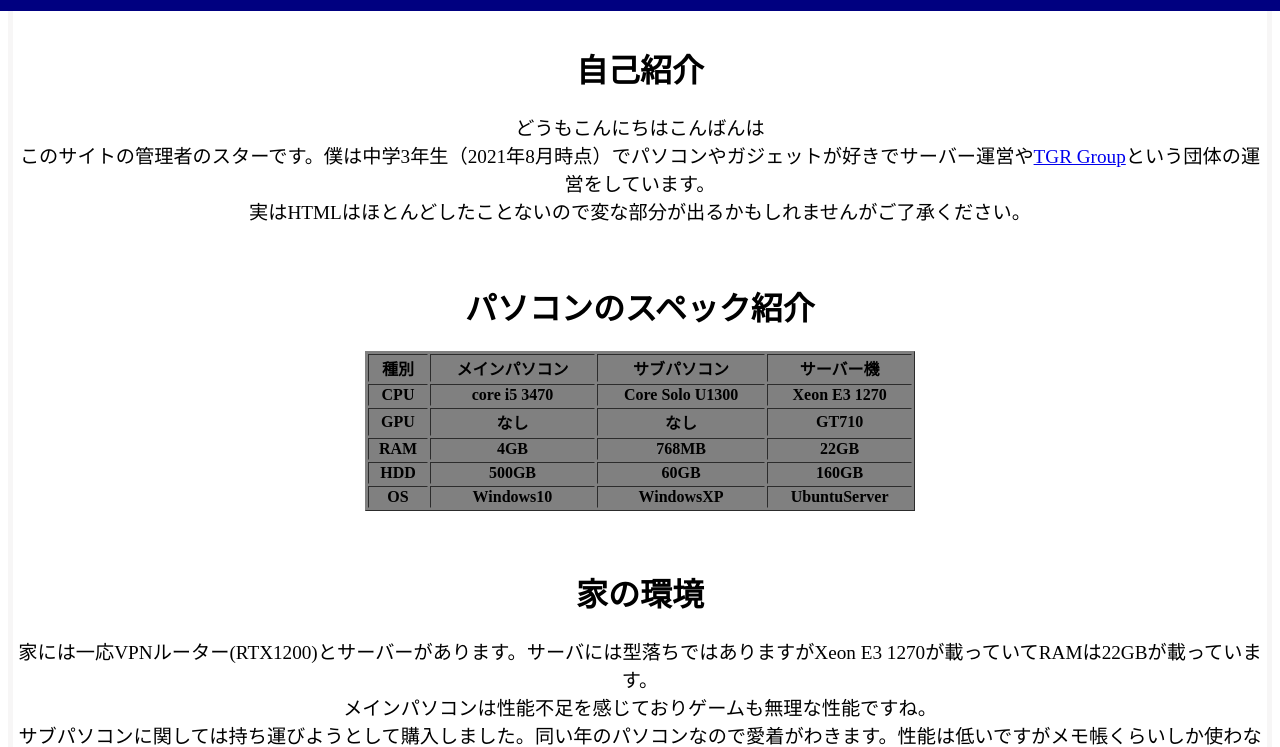
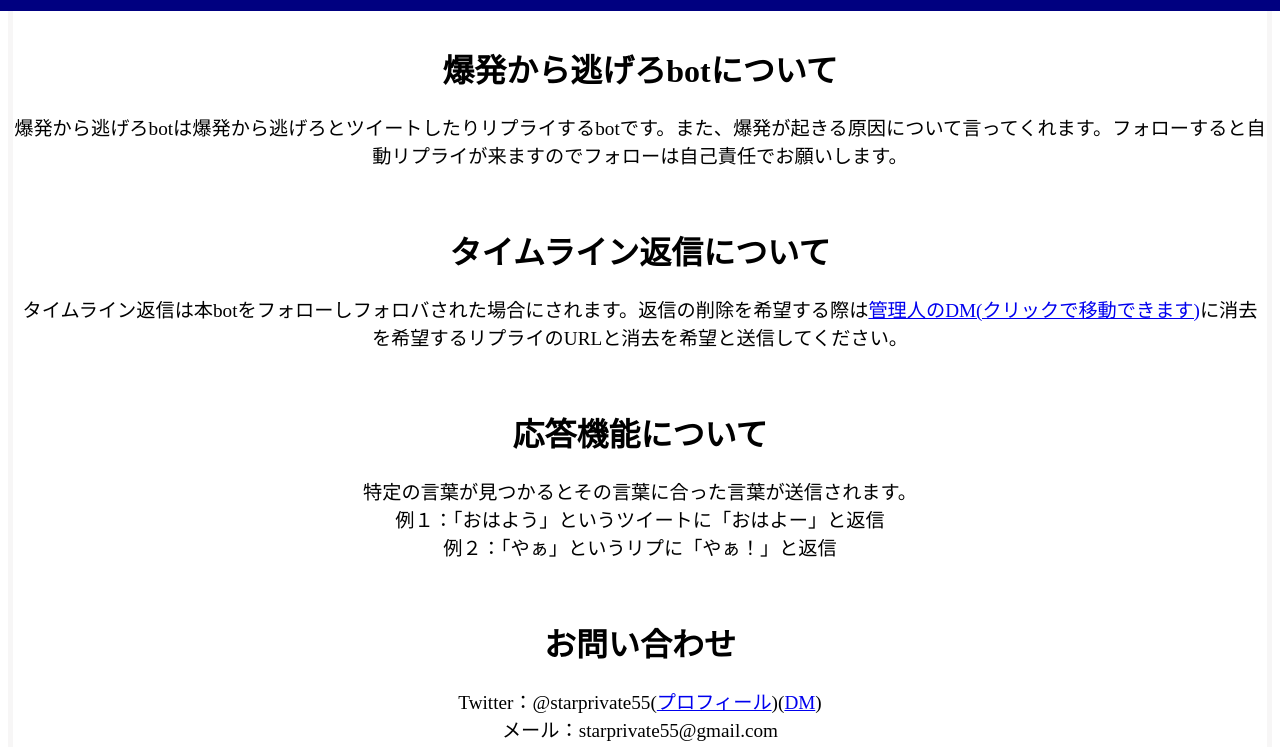
Before and after one commit to starprivate55/bot_nigero, a plain HTML site: page index.html in a window 1280 px wide. Shown: the part 59-806 px from the top of the page. Drawn offline with Linux system fonts and the light colour scheme.

Commit message:
Add files via upload

```diff
--- a/index.html
+++ b/index.html
@@ -5,7 +5,7 @@
 <head>
     <meta charset="utf-8">
     <title>爆発から逃げろbot</title>
-    <meta name="description" content="爆発から逃げろbot公式サイト">
+    <meta name="description" content="爆発から逃げろbotの詳細ページ">
     <script src="./assets/js/main.js"></script>
     <link rel="stylesheet" href="./assets/css/main.css" />
 </head>
@@ -53,56 +53,18 @@
         </div>
     </header>
     <main>
-    <h1>自己紹介</h1>
-    <p><big>どうもこんにちはこんばんは<br>このサイトの管理者のスターです。僕は中学3年生（2021年8月時点）でパソコンやガジェットが好きでサーバー運営や<a href="https://tgrgroup.jp">TGR Group</a>という団体の運営をしています。<br>実はHTMLはほとんどしたことないので変な部分が出るかもしれませんがご了承ください。</big></p>
-    <h1><br>パソコンのスペック紹介</h1>
-           <table id="example" border="1" bgcolor="#808080" width="550" height="120" >
-               <tr>
-                    <th>種別</th>
-                    <th>メインパソコン</th>
-                    <th>サブパソコン</th>
-                    <th>サーバー機</th>
-               </tr>
-               <tr>
-                    <th>CPU</th>
-                    <th>core i5 3470</th>
-                    <th>Core Solo U1300</th>
-                    <th>Xeon E3 1270</th>
-               </tr>
-               <tr>
-                    <th>GPU</th>
-                    <th>なし</th>
-                    <th>なし</th>
-                    <th>GT710</th>
-               </tr>
-               <tr>
-                    <th>RAM</th>
-                    <th>4GB</th>
-                    <th>768MB</th>
-                    <th>22GB</th>
-               </tr>
-               <tr>
-                    <th>HDD</th>
-                    <th>500GB</th>
-                    <th>60GB</th>
-                    <th>160GB</th>
-                </tr>
-                <tr>
-                    <th>OS</th>
-                    <th>Windows10</th>
-                    <th>WindowsXP</th>
-                    <th>UbuntuServer</th>
-                </tr>
-            </table>
-                <h1><br>家の環境</h1>
-                <p><big>家には一応VPNルーター(RTX1200)とサーバーがあります。サーバには型落ちではありますがXeon E3 1270が載っていてRAMは22GBが載っています。<br>メインパソコンは性能不足を感じておりゲームも無理な性能ですね。<br>サブパソコンに関しては持ち運びようとして購入しました。同い年のパソコンなので愛着がわきます。性能は低いですがメモ帳くらいしか使わないのでまぁ大丈夫でしょう</big></p>
-                <h1><br>所属しているTGR Groupとは</h1>
-                <p><big><a href="https://tgrgroup.jp">TGR Group</a>とはLinux OSに詳しい人やプログラミング美興味を持っている人などさまざまな人が所属しています。業務内容はソフトウェアの開発やサーバーの管理などがあります。その中で自分の技術力は大体下っ端中の下っ端ですね(？)
-            <div style="text-align:center;"><a class="twitter-timeline" data-lang="ja" data-width="600" data-height="500" href="https://twitter.com/starprivate55?ref_src=twsrc%5Etfw">Tweets by starprivate55</a> <script async src="https://platform.twitter.com/widgets.js" charset="utf-8"></script></div>
+        <h1>爆発から逃げろbotについて</h1>
+        <p><big>爆発から逃げろbotは爆発から逃げろとツイートしたりリプライするbotです。また、爆発が起きる原因について言ってくれます。フォローすると自動リプライが来ますのでフォローは自己責任でお願いします。</big></p>
+        <h1><br>タイムライン返信について</h1>
+        <p><big>タイムライン返信は本botをフォローしフォロバされた場合にされます。返信の削除を希望する際は<a href="https://twitter.com/messages/1248950391703621633-1248950391703621633">管理人のDM(クリックで移動できます)</a>に消去を希望するリプライのURLと消去を希望と送信してください。</big></p>
+        <h1><br>応答機能について</h1>
+        <p><big>特定の言葉が見つかるとその言葉に合った言葉が送信されます。<br>例１：「おはよう」というツイートに「おはよー」と返信<br>例２：「やぁ」というリプに「やぁ！」と返信</big></p>
+        <h1><br>お問い合わせ</h1>
+        <p><big>Twitter：@starprivate55(<a href="https://twitter.com/starprivaye55/">プロフィール</a>)(<a href="https://twitter.com/messages/1248950391703621633-1248950391703621633">DM</a>)<br>メール：starprivate55@gmail.com</big></p>
+        <h1><br>よくある質問</h1>
+        <p><big>Q.爆発しろbotの中の人に許可は取ってるの？<br>A.爆発しろbotの中の人本人が作っています。<br><br>Q.どうやってつくってるの？<br>A.botbirdさんのサービスを使用し作成しています。<br><br>Q.リプライをこなくしてほしい<br>A.ブロ解をしてください。</big></p>
+　　　　<div style="text-align:center;"><a class="twitter-timeline" data-lang="ja" data-width="600" data-height="500" href="https://twitter.com/starprivate55?ref_src=twsrc%5Etfw">Tweets by starprivate55</a> <script async src="https://platform.twitter.com/widgets.js" charset="utf-8"></script></div>
         <p><font color="black"><center>Copyright © 2021 starprivate55. All Rights Reserved</center></font></p>
     </main>
 </body>
-
-<body>
-
 </html>
```
